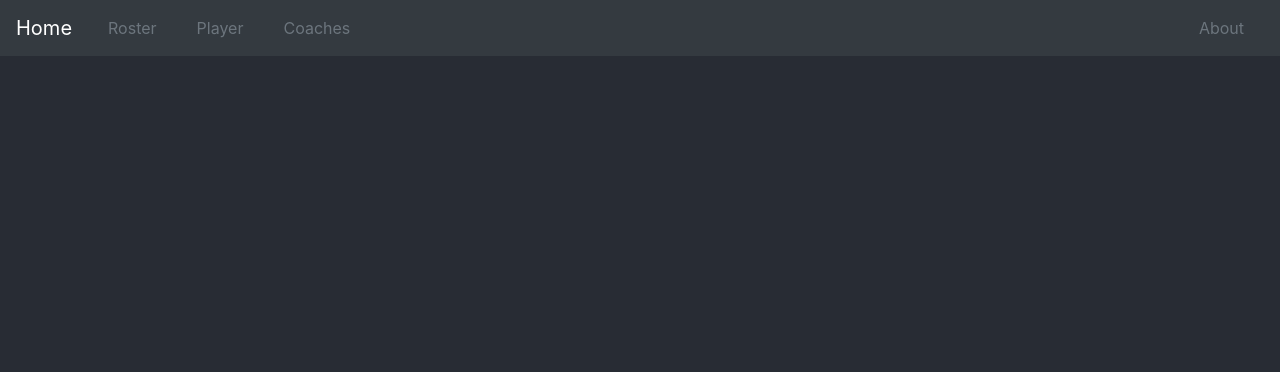
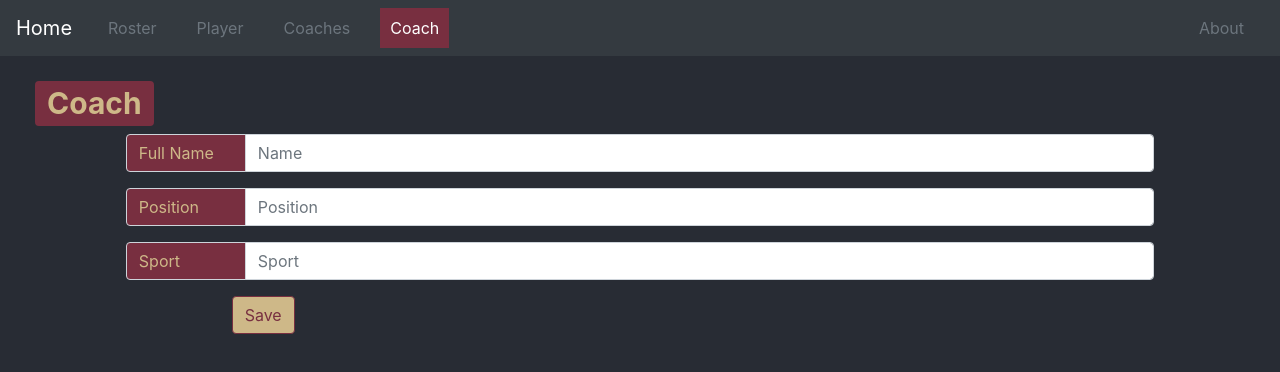
Before and after one commit to scurtis7/fsu-roster, a React (Create React App) app in the folder src/webapp/: page /coach in a window 1280 px wide. Shown: the top 372 px of the page. Built offline with nearby package versions, Linux system fonts and the light colour scheme.

Commit message:
add coach page

```diff
--- a/src/webapp/src/App.js
+++ b/src/webapp/src/App.js
@@ -4,6 +4,7 @@ import Home from "./home/Home";
 import Roster from "./roster/Roster";
 import Player from "./player/Player";
 import Coaches from "./coach/Coaches"
+import Coach from "./coach/Coach"
 import About from "./about/About";
 import {BrowserRouter, Route, NavLink, Link} from "react-router-dom";
 import {Collapse, Nav, Navbar, NavbarBrand, NavbarToggler, NavItem} from "reactstrap";
@@ -34,6 +35,7 @@ class App extends Component {
                                 <NavItem><NavLink className="navlink" activeClassName="navlinkactive" to="/roster">Roster</NavLink></NavItem>
                                 <NavItem><NavLink className="navlink" activeClassName="navlinkactive" to="/player">Player</NavLink></NavItem>
                                 <NavItem><NavLink className="navlink" activeClassName="navlinkactive" to="/coaches">Coaches</NavLink></NavItem>
+                                <NavItem><NavLink className="navlink" activeClassName="navlinkactive" to="/coach">Coach</NavLink></NavItem>
                             </Nav>
                             <Nav className="ml-auto" navbar>
                                 <NavItem><NavLink className="navlink" activeClassName="navlinkactive" to="/about">About</NavLink></NavItem>
@@ -46,6 +48,7 @@ class App extends Component {
                     <Route path="/roster" component={Roster}/>
                     <Route path="/player" component={Player}/>
                     <Route path="/coaches" component={Coaches}/>
+                    <Route path="/coach" component={Coach}/>
                     <Route path="/about" component={About}/>
                 </div>
             </BrowserRouter>
--- /dev/null
+++ b/src/webapp/src/coach/Coach.css
@@ -0,0 +1,79 @@
+.Coach-div {
+    margin: 10px;
+    padding: 10px;
+}
+
+.Coach-input-group {
+    /*width: 400px;*/
+}
+
+.Coach-input-group-text {
+    background-color: #782F40;
+    color: #CEB888;
+    width: 120px;
+}
+
+.Coach-checkbox {
+    margin-left: 130px;
+}
+
+.Coach-button {
+    background-color: #CEB888;
+    color: #782F40;
+    border-color: #782F40;
+}
+
+.Coach-button:hover {
+    background-color: #782F40;
+    color: #CEB888;
+    border-color: #CEB888;
+}
+
+.Coach-button:active {
+    background-color: #782F40;
+    color: #CEB888;
+    border-color: #CEB888;
+}
+
+.Coach-button:focus {
+    background-color: #782F40;
+    color: #CEB888;
+    border-color: #CEB888;
+}
+
+.Coach-button:active:focus {
+    background-color: #782F40;
+    color: #CEB888;
+    border-color: #CEB888;
+}
+
+.Coach-button-active {
+    background-color: #782F40;
+    color: #CEB888;
+    border-color: #CEB888;
+}
+
+/*.dropdown-toggle {*/
+/*    background-color: #CEB888;*/
+/*    color: #782F40;*/
+/*}*/
+
+/*.dropdown-toggle:hover {*/
+/*    background-color: #CEB888;*/
+/*    color: #782F40;*/
+/*}*/
+
+/*.dropdown-toggle:active {*/
+/*    background-color: #CEB888;*/
+/*    color: #782F40;*/
+/*}*/
+
+/*.dropdown-toggle::selection {*/
+/*    background-color: #CEB888;*/
+/*    color: #782F40;*/
+/*}*/
+
+/*.dropdown-toggle-active {*/
+/*    background-color: #CEB888;*/
+/*    color: #782F40;*/
+/*}*/
--- /dev/null
+++ b/src/webapp/src/coach/Coach.js
@@ -0,0 +1,79 @@
+import React, {Component} from "react";
+import "./Coach.css"
+import axios from 'axios';
+import {Form, FormGroup, Col, Badge, Button, InputGroup, InputGroupAddon, InputGroupText, Input, Row} from 'reactstrap';
+
+class Coach extends Component {
+
+    constructor(props) {
+        super(props);
+        this.state = {
+            coachId: '',
+            coachName: '',
+            coachPosition: '',
+            sport: '',
+        };
+
+        this.handleSubmit = this.handleSubmit.bind(this);
+        this.handleCoachNameChange = this.handleCoachNameChange.bind(this);
+    }
+
+    handleSubmit(event) {
+        console.log("coachName: " + this.state.playerName);
+    }
+
+    handleCoachNameChange(event) {
+        this.setState({playerName: event.currentTarget.value});
+    }
+
+    render() {
+        return (
+            <div className="Coach-div">
+                <Form onSubmit={this.handleSubmit}>
+                    <Col sm={10}>
+                        <h1>
+                            <Badge className="About-badge">Coach</Badge>
+                        </h1>
+                    </Col>
+                    <FormGroup row>
+                        <Col sm={{size: 10, offset: 1}}>
+                            <InputGroup>
+                                <InputGroupAddon addonType="prepend">
+                                    <InputGroupText value={this.state.playerName} onChange={this.handleCoachNameChange} className="Coach-input-group-text">Full Name</InputGroupText>
+                                </InputGroupAddon>
+                                <Input placeholder="Name"/>
+                            </InputGroup>
+                        </Col>
+                    </FormGroup>
+                    <FormGroup row>
+                        <Col sm={{size: 10, offset: 1}}>
+                            <InputGroup>
+                                <InputGroupAddon addonType="prepend">
+                                    <InputGroupText className="Coach-input-group-text">Position</InputGroupText>
+                                </InputGroupAddon>
+                                <Input placeholder="Position"/>
+                            </InputGroup>
+                        </Col>
+                    </FormGroup>
+                    <FormGroup row>
+                        <Col sm={{size: 10, offset: 1}}>
+                            <InputGroup>
+                                <InputGroupAddon addonType="prepend">
+                                    <InputGroupText className="Coach-input-group-text">Sport</InputGroupText>
+                                </InputGroupAddon>
+                                <Input placeholder="Sport"/>
+                            </InputGroup>
+                        </Col>
+                    </FormGroup>
+                    <FormGroup row>
+                        <Col sm={{size: 10, offset: 2}}>
+                            <Button className="Coach-button" classActiveName="Coach-button-active">Save</Button>
+                        </Col>
+                    </FormGroup>
+                </Form>
+            </div>
+        );
+    }
+}
+
+export default Coach;
```
